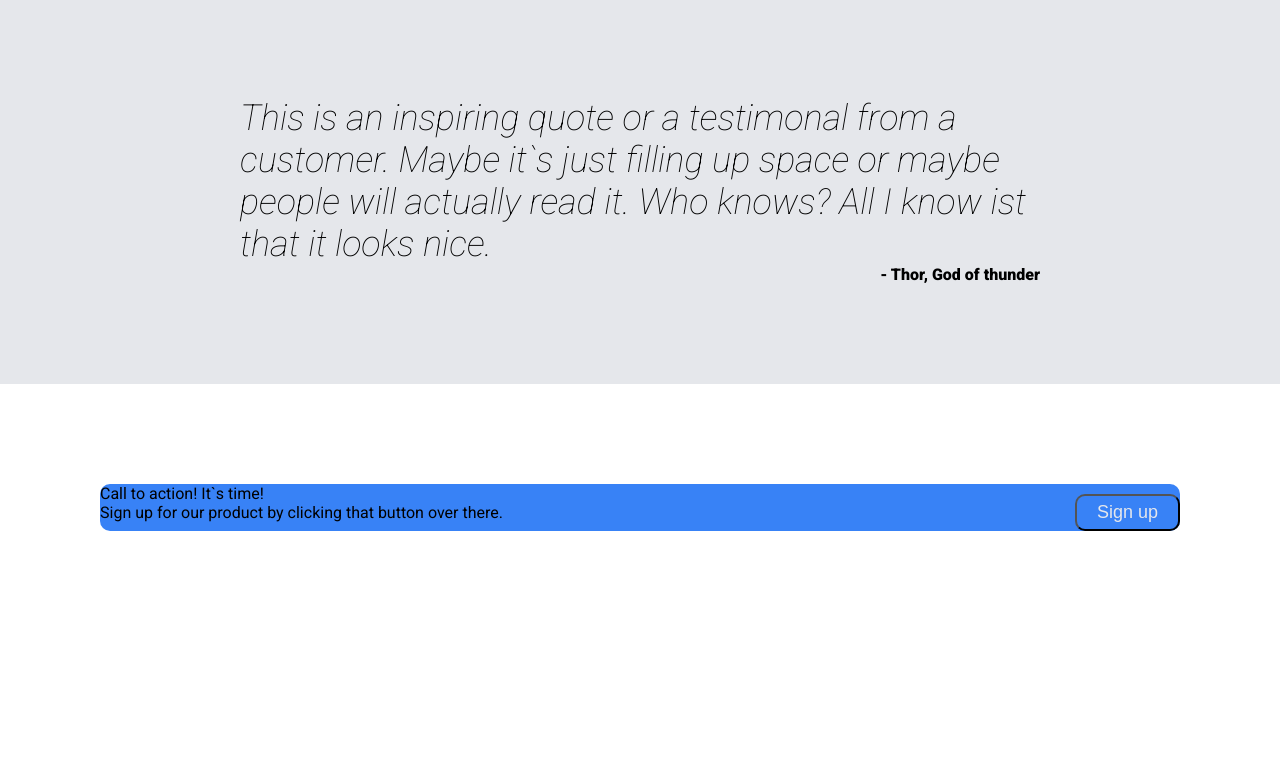
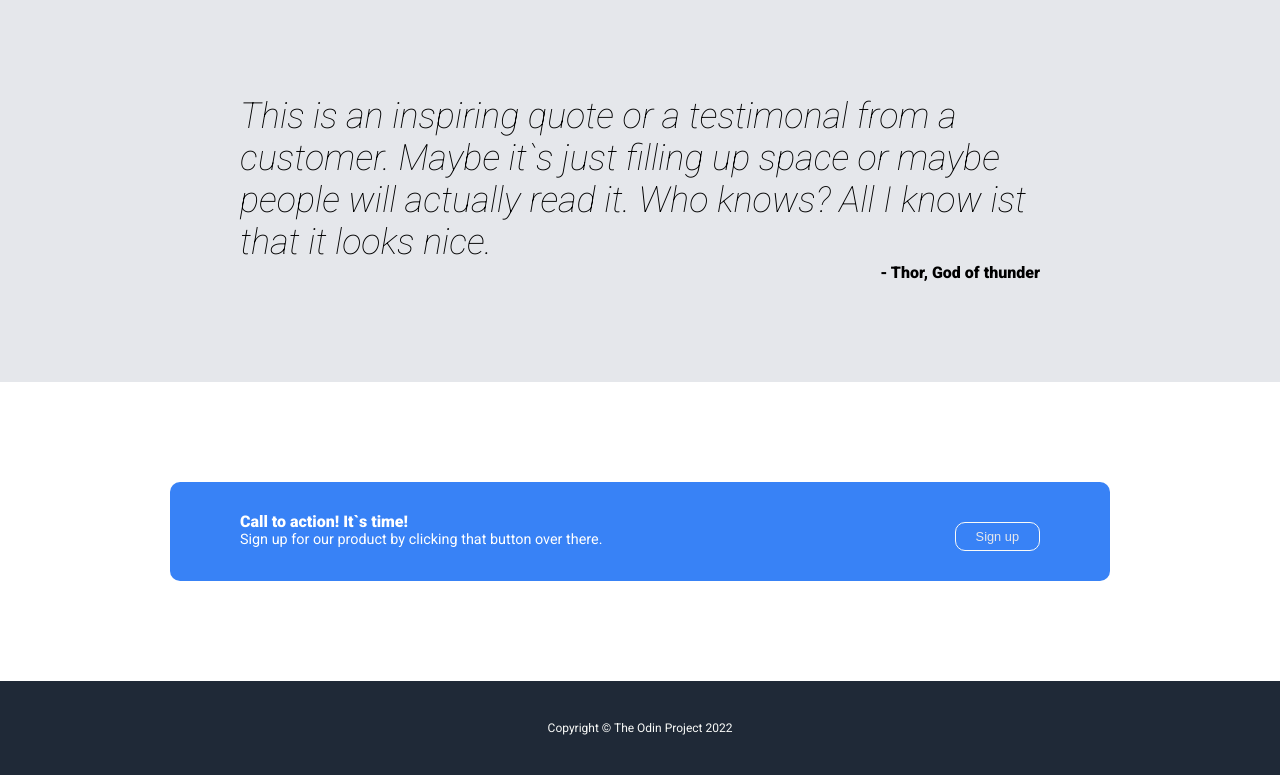
Before and after one commit to thomasaper/landing-page, a plain HTML site: page index.html in a window 1280 px wide. Shown: the part 919-1694 px from the top of the page. Before the commit the page ends 1550 px from the top, so only its background shows below. Drawn offline with Linux system fonts and the light colour scheme.

Commit message:
Landing Page Part 2

```diff
--- a/index.html
+++ b/index.html
@@ -75,17 +75,18 @@
     <section class="call">
         <div class="call-to-action">
             <div class="call-left">
-                <p>Call to action! It`s time!</p>
-                <p>Sign up for our product by clicking that button over there.</p>
+                <p class="bold">Call to action! It`s time!</p>
+                <p class="small">Sign up for our product by clicking that button over there.</p>
             </div>
             <div class="call-right"></div>
-                <button><a href="#">Sign up</a></button>
+                <button class="call-button"><a href="#">Sign up</a></button>
         </div>
 
     </section>
 </main>
 
 <footer>
+    <p>Copyright © The Odin Project 2022</p>
 
 </footer>
 </div>
--- a/style.css
+++ b/style.css
@@ -59,6 +59,7 @@ header {
      padding: 6px 20px 6px 20px;
      margin-top: 10px;
      border-radius: 10px;
+     border: 1px solid #3882f6;
  }
 
  .hero {
@@ -145,10 +146,37 @@ header {
  }
 
  .call-to-action {
-     width: 1080px;
+     width: 800px;
      background-color: #3882f6;
      margin: 100px;
+     padding: 30px 70px;
      border-radius: 10px;
      display: flex;
      justify-content: space-between;
+     color: white;
  }
+
+ .bold {
+     font-weight: 900;
+ }
+
+ .small {
+     font-size: 0.9em;
+ }
+
+ .call-button {
+     color: white;
+     border: 1px solid #f9faf8;
+     font-size: 0.8em;
+ }
+
+ footer {
+     background-color: #1f2937;
+     text-align: center;
+ }
+
+ footer p {
+     color: #f9faf8;
+     padding: 40px;
+     font-size: 12px;
+ }
```
